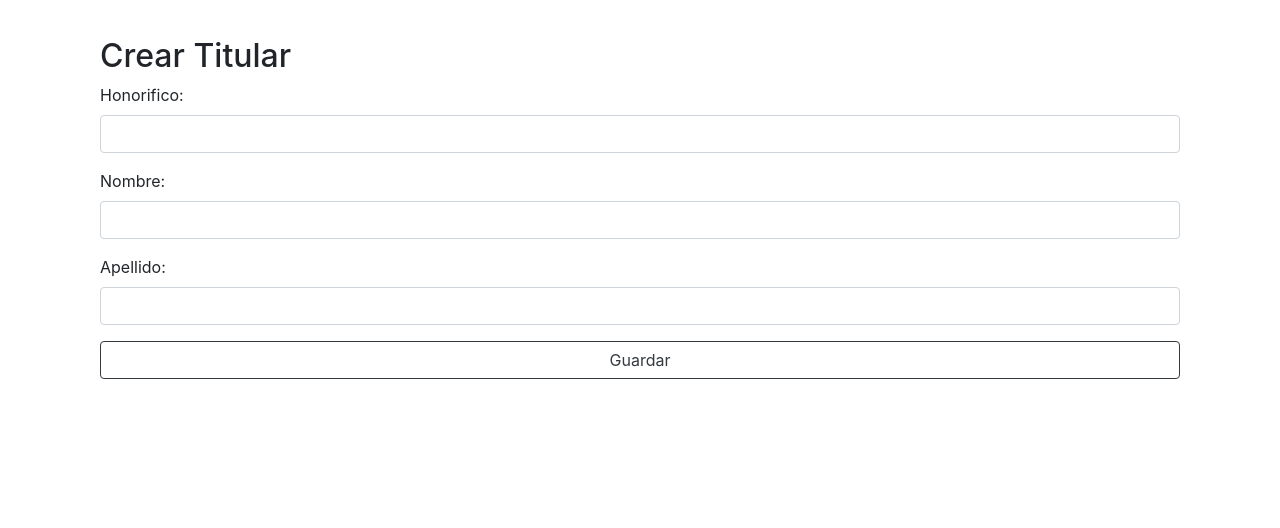
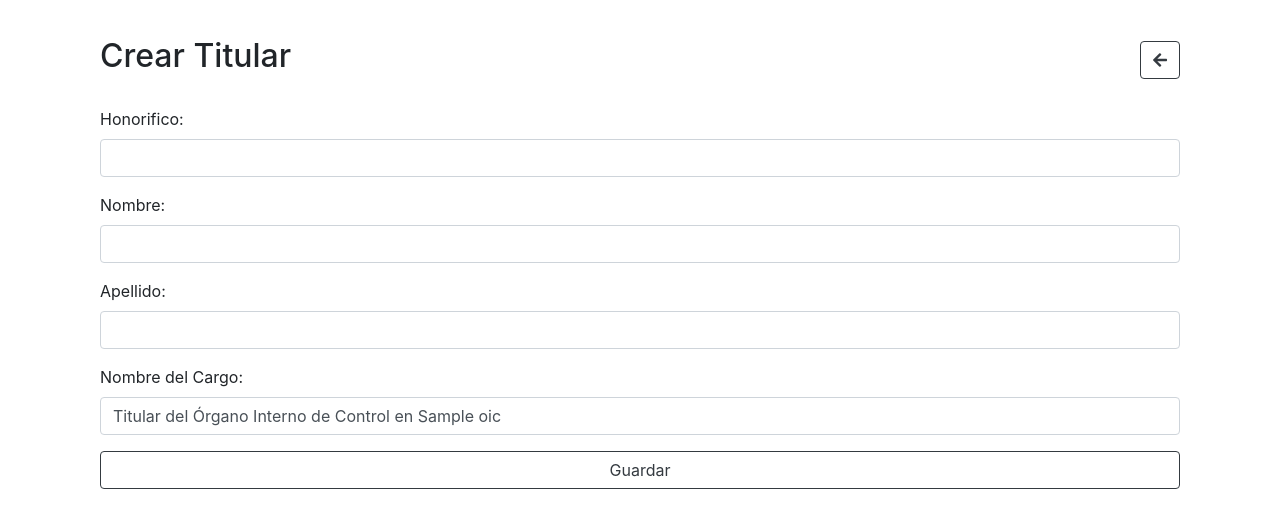
Before and after one commit to bytelu/PSCG-Management-Monitoring-and-Control-Platform, a Django app: page /OICSec/personal/oics/crear_titular/1 in a window 1280 px wide. Shown: the part 63-591 px from the top of the page. Run offline with Django 5.2, Linux system fonts and the light colour scheme; a user stored in the database is signed in; tables that the repository leaves empty hold one stand-in row (values such as "Sample post"); some libraries are stand-ins or nearby versions.

Commit message:
Campo por default con nombre de cargo en creacion de titular

```diff
--- a/OICSec/forms.py
+++ b/OICSec/forms.py
@@ -1,4 +1,5 @@
 from django import forms
+
 from .models import *
 
 
@@ -153,6 +154,24 @@ class PersonaForm(forms.ModelForm):
         }
 
 
+class CrearTitularForm(forms.ModelForm):
+    cargo_nombre = forms.CharField(
+        label="Nombre del Cargo",
+        max_length=255,
+        widget=forms.TextInput(attrs={'class': 'form-control'}),
+    )
+
+    class Meta:
+        model = Persona
+        fields = ['honorifico', 'nombre', 'apellido']
+
+        widgets = {
+            'honorifico': forms.TextInput(attrs={'class': 'form-control'}),
+            'nombre': forms.TextInput(attrs={'class': 'form-control'}),
+            'apellido': forms.TextInput(attrs={'class': 'form-control'}),
+        }
+
+
 class CargoPersonalForm(forms.ModelForm):
     class Meta:
         model = CargoPersonal
--- a/OICSec/views.py
+++ b/OICSec/views.py
@@ -10,7 +10,7 @@ from django.core.paginator import Paginator
 from django.http import HttpResponse
 from django.shortcuts import render, redirect, get_object_or_404
 
-from OICSec.forms import AuditoriaForm, ControlForm, IntervencionForm, PersonaForm, CargoPersonalForm
+from OICSec.forms import AuditoriaForm, ControlForm, IntervencionForm, PersonaForm, CargoPersonalForm, CrearTitularForm
 from OICSec.funcs.Cedula import SupervisionData, ConceptosLista, Concepto
 from OICSec.funcs.Cedula import cedula as create_cedula
 from OICSec.funcs.PAA import extract_paa
@@ -819,8 +819,11 @@ def eliminar_personal_view(request, personal_id):
 
 @login_required
 def crear_titular_view(request, oic_id):
+    oic = get_object_or_404(Oic, id=oic_id)
+    default_cargo_nombre = f'Titular del Órgano Interno de Control en {oic.nombre}'
+
     if request.method == 'POST':
-        titular_form = PersonaForm(request.POST)
+        titular_form = CrearTitularForm(request.POST)
         if titular_form.is_valid():
             titular = titular_form.save()
 
@@ -838,9 +841,12 @@ def crear_titular_view(request, oic_id):
                 id_persona=titular
             )
 
+            # Obtener el nombre del cargo del formulario
+            cargo_nombre = titular_form.cleaned_data['cargo_nombre']
+
             # Asignar el cargo de titular al nuevo personal
             CargoPersonal.objects.create(
-                nombre=f'Titular del Órgano Interno de Control en {Oic.objects.get(id=oic_id).nombre}',
+                nombre=cargo_nombre,
                 id_tipo_cargo=tipo_cargo_titular,
                 id_personal=nuevo_personal
             )
@@ -848,7 +854,8 @@ def crear_titular_view(request, oic_id):
             return redirect('personal_oic', oic_id)
 
     else:
-        titular_form = PersonaForm()
+        # Establecer el valor predeterminado para el campo de nombre del cargo
+        titular_form = CrearTitularForm(initial={'cargo_nombre': default_cargo_nombre})
 
     context = {
         'oic_id': oic_id,
--- a/templates/crear_titular.html
+++ b/templates/crear_titular.html
@@ -2,7 +2,14 @@
 {% block title %}Crear Titular{% endblock %}
 {% block content %}
     <div class="container mt-5">
+        <div class="d-flex justify-content-between align-items-center mb-4">
             <h2>Crear Titular</h2>
+            <div class="d-flex">
+                <a href="{% url 'personal_oic' oic_id %}" class="btn btn-outline-dark">
+                    <i class="fas fa-arrow-left"></i>
+                </a>
+            </div>
+        </div>
         <form method="post">
             {% csrf_token %}
             <div class="form-group">
@@ -17,7 +24,12 @@
                 {{ titular_form.apellido.label_tag }}
                 {{ titular_form.apellido }}
             </div>
+            <div class="form-group">
+                {{ titular_form.cargo_nombre.label_tag }}
+                {{ titular_form.cargo_nombre }}
+            </div>
             <button type="submit" class="btn btn-outline-dark btn-block">Guardar</button>
         </form>
+
     </div>
 {% endblock %}
```
Lines whose indentation alone changed are shown as unchanged.
